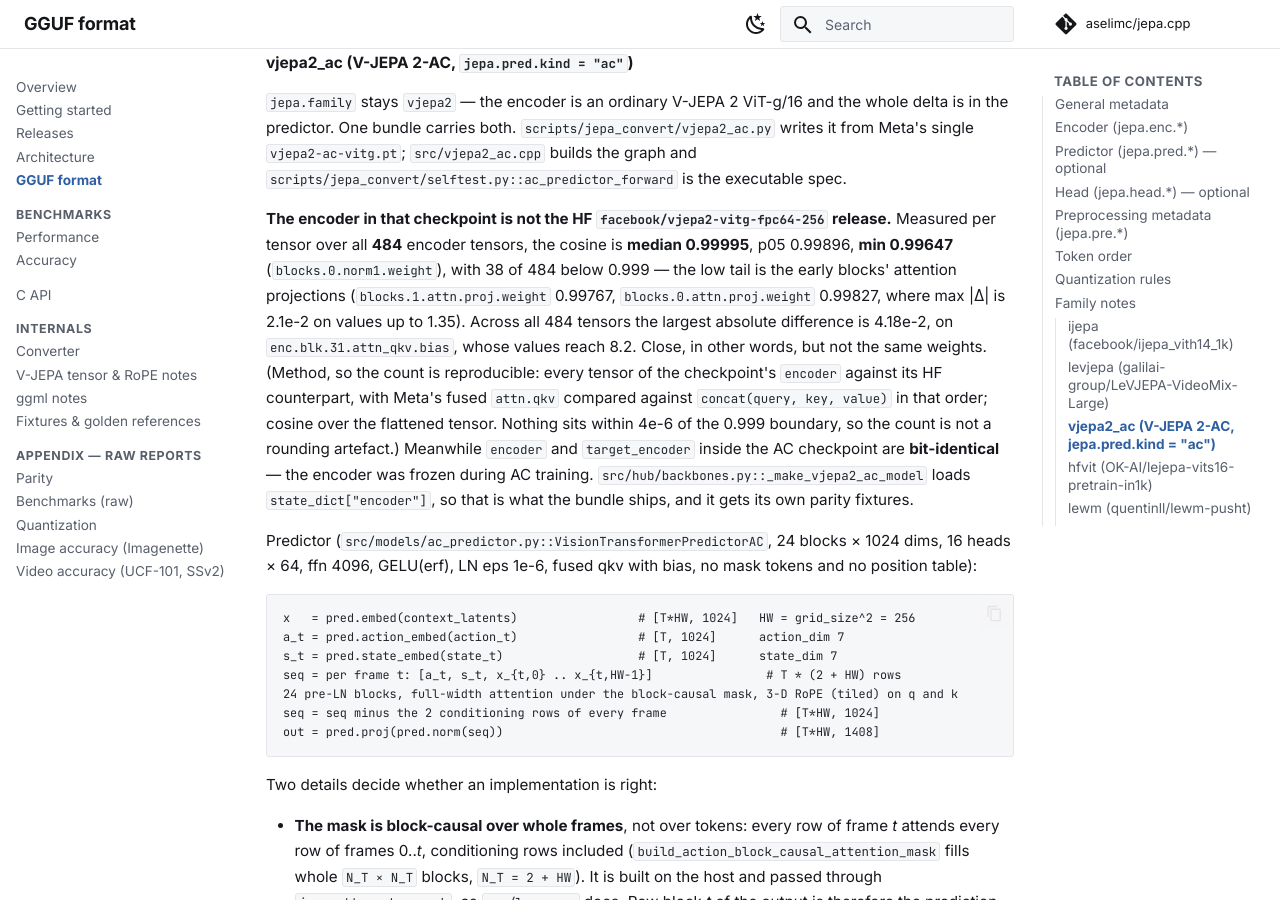
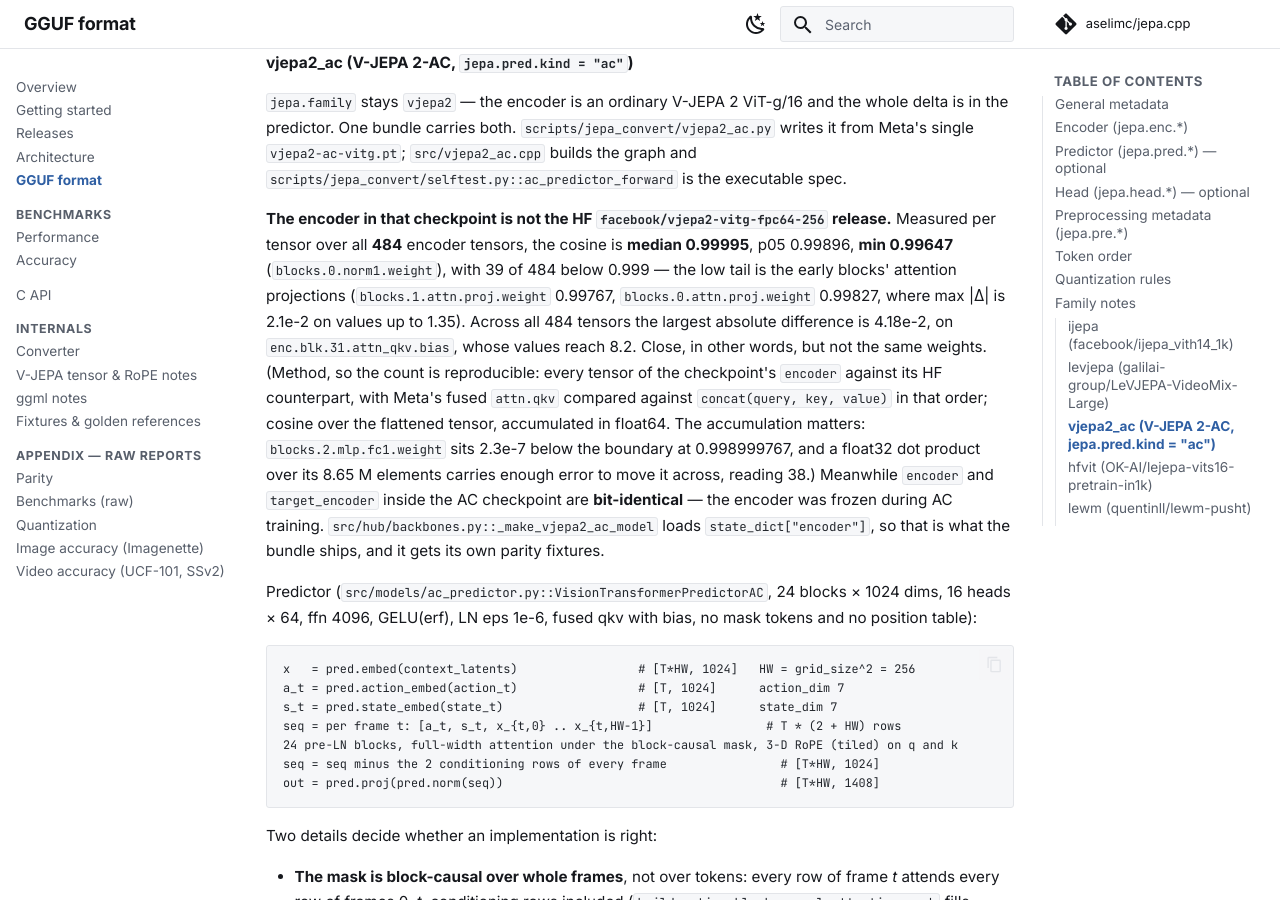
Before and after one commit to aselimc/jepa.cpp, an MkDocs documentation site: the page built from docs/gguf-schema.md, in a window 1280 px wide and 900 px high, scrolled down 6808 px. Built offline with MkDocs 1.6.1 and Material for MkDocs 9.7.7, drawn with Linux system fonts in a browser that asks for light colours; comment, search, counter and statistics services are not loaded.

Commit message:
docs: 39 of 484 encoder tensors below cosine 0.999, method pinned to float64
The 38 in gguf-schema.md was a float32 accumulation artefact: blocks.2.mlp.fc1.weight
sits 2.3e-7 below the 0.999 boundary (0.998999767 in float64) and a float32 dot product
over its 8.65 M elements moves it across. The documented method now states float64
accumulation. Also: the K=64 H=2 min is 786.909 (was quoted 786.914), and the
architecture.md shared-prefix figures are labelled as their own controlled session.

```diff
--- a/docs/gguf-schema.md
+++ b/docs/gguf-schema.md
@@ -212,14 +212,15 @@ single `vjepa2-ac-vitg.pt`; `src/vjepa2_ac.cpp` builds the graph and
 
 **The encoder in that checkpoint is not the HF `facebook/vjepa2-vitg-fpc64-256` release.** Measured
 per tensor over all **484** encoder tensors, the cosine is **median 0.99995**, p05 0.99896, **min
-0.99647** (`blocks.0.norm1.weight`), with 38 of 484 below 0.999 — the low tail is the early blocks'
+0.99647** (`blocks.0.norm1.weight`), with 39 of 484 below 0.999 — the low tail is the early blocks'
 attention projections (`blocks.1.attn.proj.weight` 0.99767, `blocks.0.attn.proj.weight` 0.99827,
 where max |Δ| is 2.1e-2 on values up to 1.35). Across all 484 tensors the largest absolute difference
 is 4.18e-2, on `enc.blk.31.attn_qkv.bias`, whose values reach 8.2. Close, in other words, but not the
 same weights. (Method, so the count is reproducible: every tensor of the checkpoint's `encoder`
 against its HF counterpart, with Meta's fused `attn.qkv` compared against `concat(query, key, value)`
-in that order; cosine over the flattened tensor. Nothing sits within 4e-6 of the 0.999 boundary, so
-the count is not a rounding artefact.)
+in that order; cosine over the flattened tensor, accumulated in float64. The accumulation matters:
+`blocks.2.mlp.fc1.weight` sits 2.3e-7 below the boundary at 0.998999767, and a float32 dot product
+over its 8.65 M elements carries enough error to move it across, reading 38.)
 Meanwhile `encoder` and `target_encoder` inside the AC checkpoint are **bit-identical** — the encoder
 was frozen during AC training. `src/hub/backbones.py::_make_vjepa2_ac_model` loads `state_dict["encoder"]`, so that is
 what the bundle ships, and it gets its own parity fixtures.
```
Also changed, not shown: docs/architecture.md (+3 -2 lines), docs/performance.md (+1 -1 lines).
